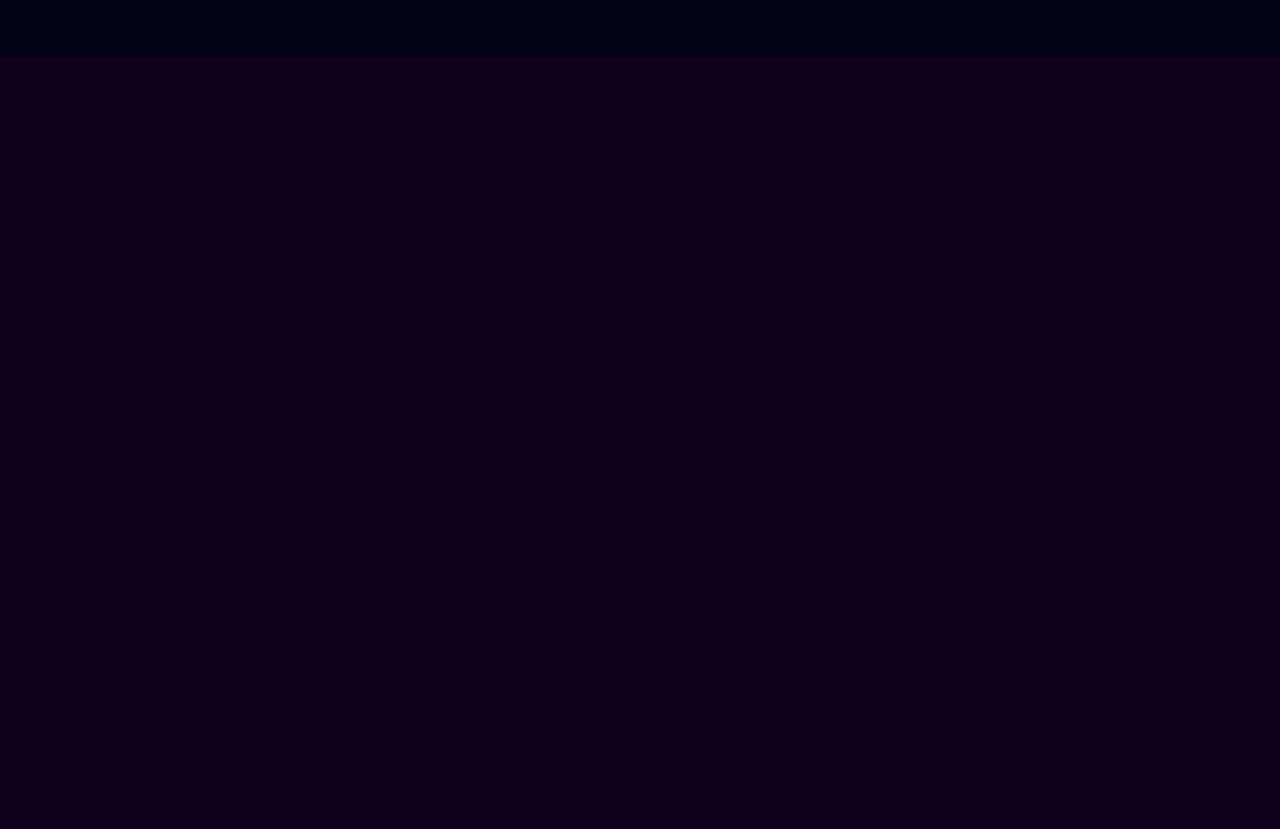
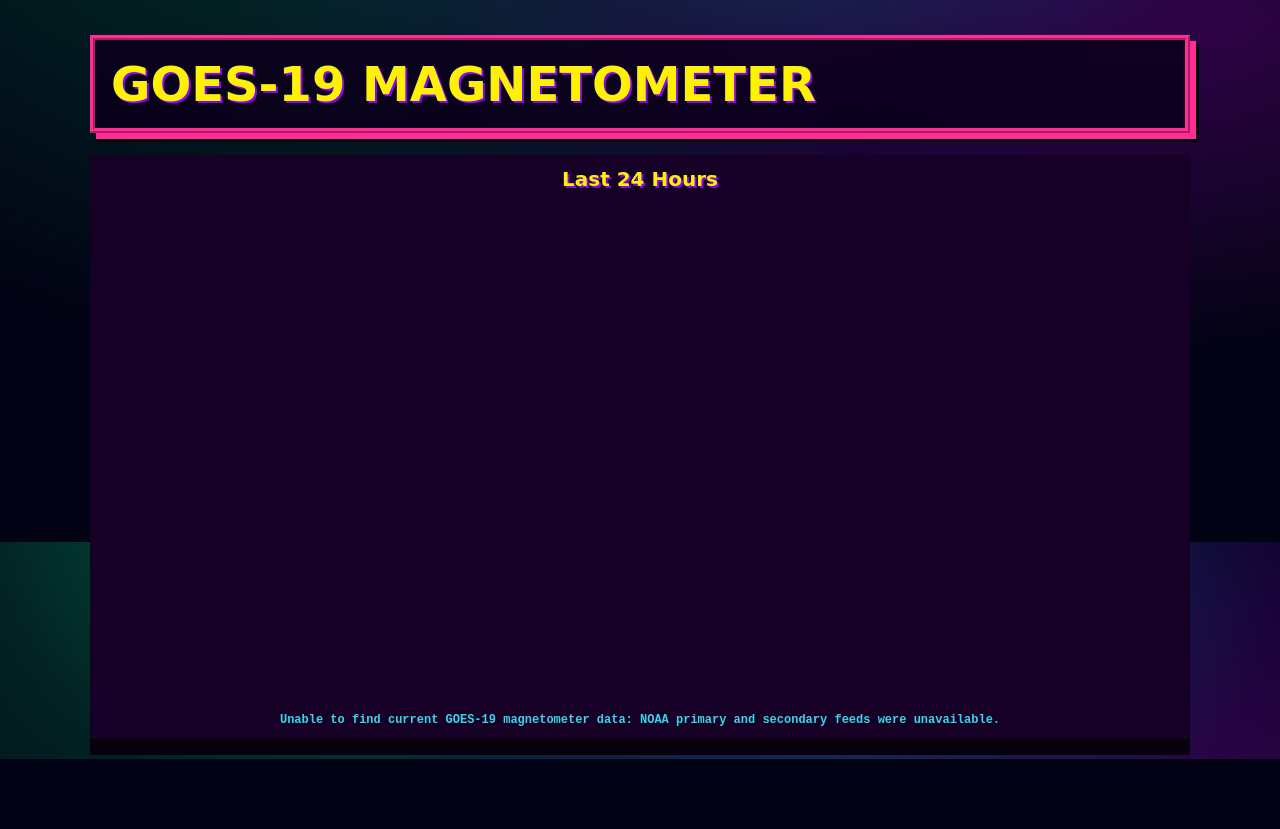
Before and after one commit to amishavyas/lights-detector, a Flask app: page / in a window 1280 px wide. Shown: the part 1858-2687 px from the top of the page. Before the commit the page ends 1915 px from the top, so only its background shows below. Run offline with Flask 3, Linux system fonts and the light colour scheme; data that the repository does not hold is empty; some libraries are stand-ins or nearby versions.

Commit message:
add goes-19 magnetometer viz

```diff
--- /dev/null
+++ b/static/goes19-magnetometer.html
@@ -0,0 +1,257 @@
+<!DOCTYPE html>
+<html lang="en">
+  <head>
+    <meta charset="UTF-8" />
+    <meta name="viewport" content="width=device-width, initial-scale=1.0" />
+    <title>GOES-19 Magnetometer</title>
+
+    <script src="https://cdn.plot.ly/plotly-3.1.0.min.js"></script>
+
+    <style>
+      :root {
+        --comic-yellow: #fff200;
+        --comic-purple: #8a00ff;
+        --comic-pink: #ff2d95;
+        --comic-cyan: #38efff;
+        --comic-orange: #ff7a00;
+        --comic-green: #63ff72;
+        --comic-ink: #07000d;
+        --comic-panel: #160025;
+      }
+
+      html,
+      body {
+        margin: 0;
+        padding: 0;
+        background: var(--comic-ink);
+        color: #f5f5f5;
+        font-family: "Courier New", monospace;
+      }
+
+      .magnetometer-widget {
+        width: 100%;
+        box-sizing: border-box;
+        background: var(--comic-panel);
+        padding: 12px;
+      }
+
+      .magnetometer-title {
+        margin: 0 0 12px;
+        font-family: "Comic Sans MS", cursive;
+        font-size: clamp(16px, 2.2vw, 20px);
+        font-weight: 900;
+        text-align: center;
+        color: var(--comic-yellow);
+        text-shadow: 2px 2px 0 var(--comic-purple), 3px 3px 0 var(--comic-ink);
+      }
+
+      #goes-magnetometer {
+        width: 100%;
+        height: 500px;
+      }
+
+      .magnetometer-status {
+        margin-top: 10px;
+        font-family: "Courier New", monospace;
+        font-size: 0.75rem;
+        font-weight: 700;
+        text-align: center;
+        color: var(--comic-cyan);
+        opacity: 0.9;
+      }
+    </style>
+  </head>
+
+  <body>
+    <div class="magnetometer-widget">
+      <div class="magnetometer-title">Last 24 Hours</div>
+
+      <div id="goes-magnetometer"></div>
+
+      <div id="magnetometer-status" class="magnetometer-status">
+        Loading GOES-19 magnetometer data...
+      </div>
+    </div>
+
+    <script>
+      const NOAA_BASE = "https://services.swpc.noaa.gov/json/goes";
+
+      // GOES-19 may be assigned to NOAA's primary or secondary stream.
+      // We request both and then explicitly keep only satellite 19.
+      const MAG_URLS = [
+        `${NOAA_BASE}/primary/magnetometers-1-day.json`,
+        `${NOAA_BASE}/secondary/magnetometers-1-day.json`,
+      ];
+
+      async function fetchJson(url) {
+        const response = await fetch(url + "?t=" + Date.now(), {
+          cache: "no-store",
+        });
+
+        if (!response.ok) {
+          throw new Error(`${url}: HTTP ${response.status}`);
+        }
+
+        return response.json();
+      }
+
+      async function updateMagnetometer() {
+        const status = document.getElementById("magnetometer-status");
+
+        try {
+          status.textContent = "Loading latest GOES-19 data from NOAA...";
+
+          const results = await Promise.allSettled(MAG_URLS.map(fetchJson));
+
+          const rows = [];
+
+          for (const result of results) {
+            if (result.status === "fulfilled" && Array.isArray(result.value)) {
+              rows.push(...result.value);
+            }
+          }
+
+          if (!rows.length) {
+            throw new Error(
+              "NOAA primary and secondary feeds were unavailable."
+            );
+          }
+
+          // Explicitly select GOES-19.
+          const goes19Rows = rows
+            .filter((row) => Number(row.satellite) === 19)
+            .map((row) => {
+              // NOAA feeds have historically used both hp and Hp forms,
+              // so accept either.
+              const hpRaw = row.hp ?? row.Hp;
+
+              return {
+                time: row.time_tag,
+                hp: Number(hpRaw),
+              };
+            })
+            .filter(
+              (row) => row.time && Number.isFinite(row.hp) && row.hp > -90000
+            )
+            .sort((a, b) => new Date(a.time) - new Date(b.time));
+
+          // Deduplicate timestamps in case the same observation appears
+          // in both feeds during a NOAA source handoff.
+          const byTime = new Map();
+
+          for (const row of goes19Rows) {
+            byTime.set(row.time, row.hp);
+          }
+
+          const observations = Array.from(byTime, ([time, hp]) => ({
+            time,
+            hp,
+          })).sort((a, b) => new Date(a.time) - new Date(b.time));
+
+          if (!observations.length) {
+            throw new Error(
+              "No GOES-19 Hp measurements were found in NOAA's current primary or secondary feed."
+            );
+          }
+
+          const time = observations.map((row) => row.time);
+
+          const hp = observations.map((row) => row.hp);
+
+          const trace = {
+            x: time,
+            y: hp,
+            type: "scatter",
+            mode: "lines",
+            name: "GOES-19 Hp",
+            line: {
+              width: 2.5,
+              color: "#38efff",
+            },
+            hovertemplate:
+              "<b>GOES-19</b><br>" +
+              "%{x}<br>" +
+              "Hp: %{y:.1f} nT" +
+              "<extra></extra>",
+          };
+
+          const layout = {
+            autosize: true,
+
+            margin: {
+              l: 65,
+              r: 20,
+              t: 20,
+              b: 55,
+            },
+
+            paper_bgcolor: "rgba(0,0,0,0)",
+            plot_bgcolor: "rgba(0,0,0,0)",
+
+            font: {
+              family: "Courier New, monospace",
+              color: "#f5f5f5",
+            },
+
+            xaxis: {
+              title: "UTC",
+              type: "date",
+              showgrid: true,
+              gridcolor: "rgba(56,239,255,0.15)",
+              zeroline: false,
+              linecolor: "#38efff",
+              tickfont: { color: "#7fffff", size: 16 },
+            },
+
+            yaxis: {
+              title: "Hp (nT)",
+              showgrid: true,
+              gridcolor: "rgba(255,45,149,0.15)",
+              zeroline: false,
+              linecolor: "#ff2d95",
+              tickfont: { color: "#ff8cff", size: 16 },
+            },
+
+            hovermode: "x unified",
+            hoverlabel: {
+              bgcolor: "#160025",
+              bordercolor: "#38efff",
+              font: {
+                family: "Courier New, monospace",
+                color: "#fff200",
+                size: 16,
+              },
+            },
+
+            showlegend: false,
+          };
+
+          const config = {
+            responsive: true,
+            displaylogo: false,
+            scrollZoom: true,
+          };
+
+          await Plotly.react("goes-magnetometer", [trace], layout, config);
+
+          const latest = new Date(time[time.length - 1]);
+
+          status.textContent =
+            "GOES-19 • Latest observation: " +
+            latest.toLocaleString() +
+            " • Auto-refreshes every 5 minutes";
+        } catch (error) {
+          console.error("GOES-19 magnetometer error:", error);
+
+          status.textContent =
+            "Unable to find current GOES-19 magnetometer data: " +
+            error.message;
+        }
+      }
+
+      updateMagnetometer();
+
+      setInterval(updateMagnetometer, 5 * 60 * 1000);
+    </script>
+  </body>
+</html>
--- a/templates/index.html
+++ b/templates/index.html
@@ -1058,6 +1058,21 @@
           </article>
         </div>
       </section>
+
+      <section class="webcam-section reveal">
+        <div class="webcam-heading-box">
+          <h2 class="webcam-heading">GOES-19 MAGNETOMETER</h2>
+        </div>
+
+        <div class="magnetometer-frame">
+          <iframe
+            src="{{ url_for('static', filename='goes19-magnetometer.html') }}"
+            title="GOES-19 Magnetometer"
+            style="width: 100%; height: 600px; border: 0;"
+          ></iframe>
+        </div>
+      </section>
+      </script>
     </main>
 
     <script>
```
